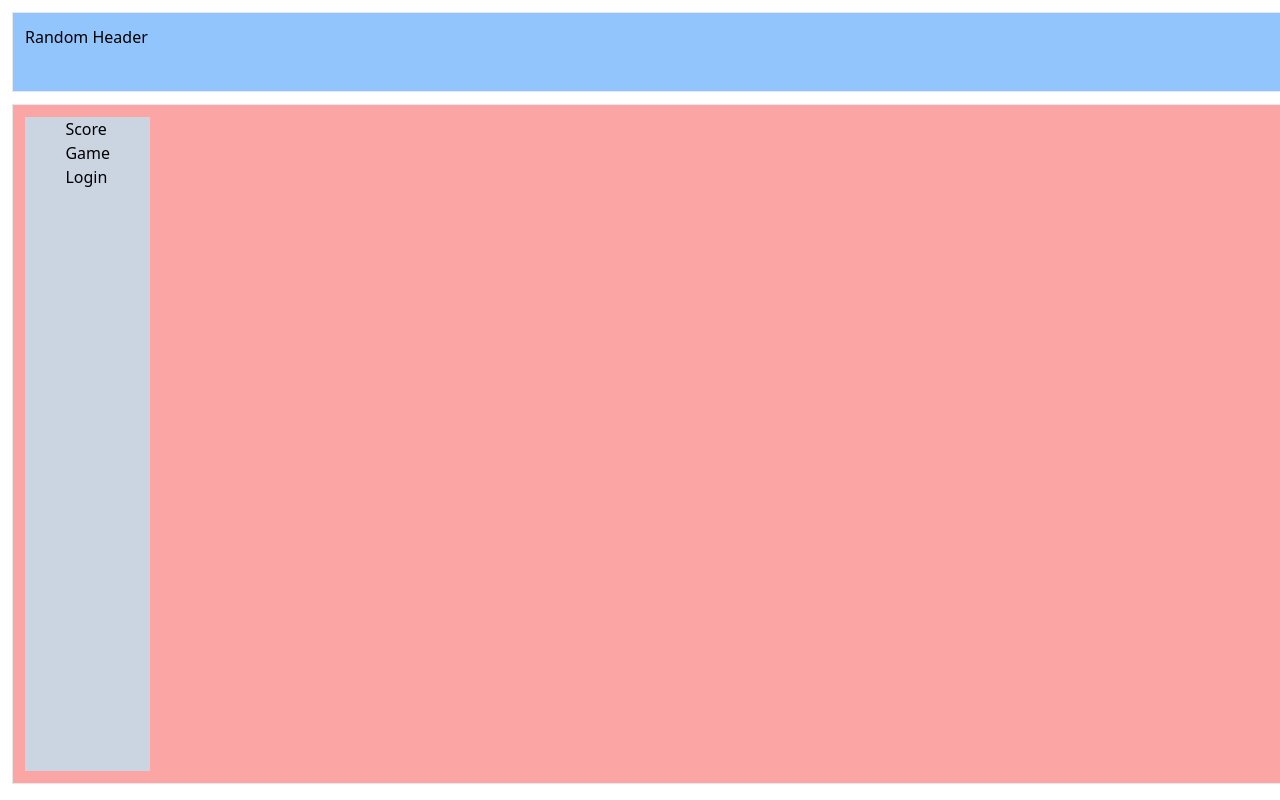
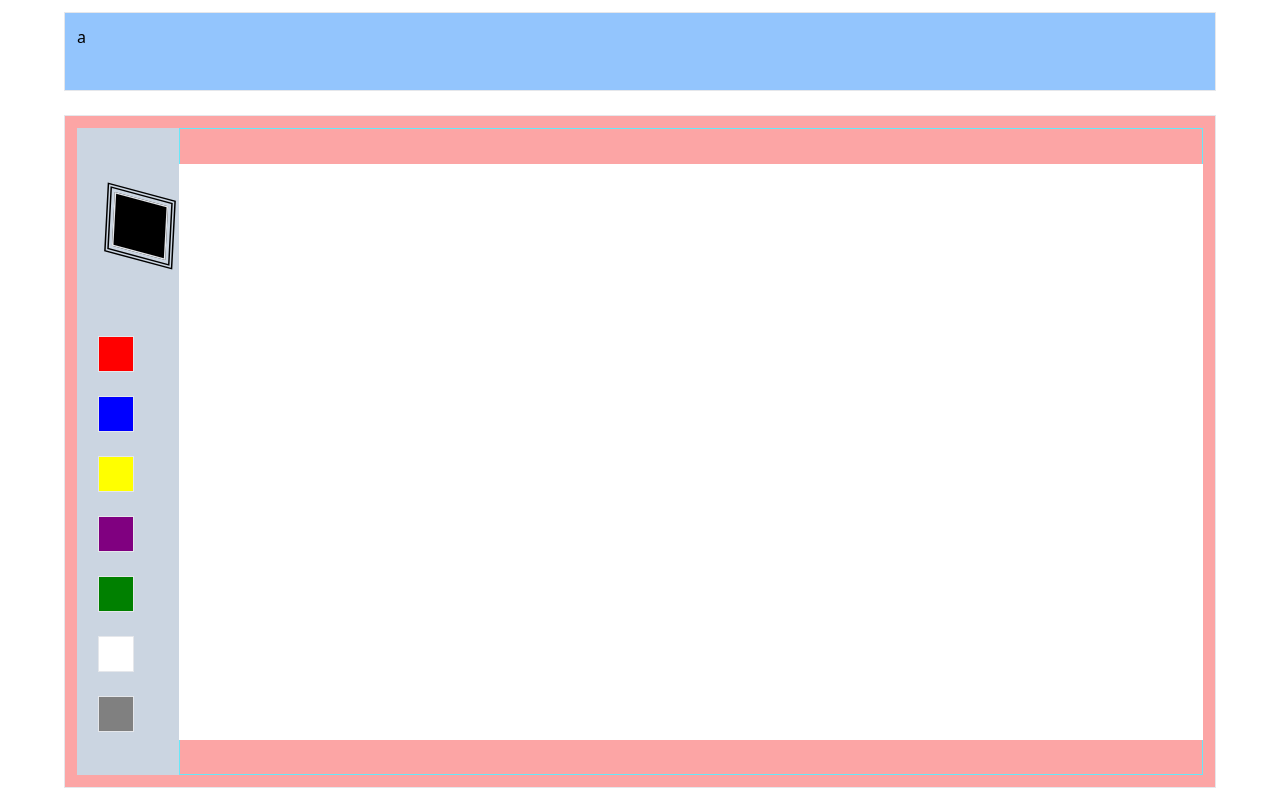
Before and after one commit to O9BitsO/vueFighting, a Vue app in the folder vueFighting/: page /page1 in a window 1280 px wide. Built offline with nearby package versions, Linux system fonts and the light colour scheme.

Commit message:
add color

```diff
--- /dev/null
+++ b/vueFighting/src/components/actionMenu.vue
@@ -0,0 +1,25 @@
+<script setup lang="ts">
+const props = defineProps(['color']);
+let listColor = [
+    'black',
+    'red',
+    'blue',
+    'yellow',
+    'purple',
+    'green',
+    'white',
+    'gray',
+]
+function bgColor(color: string) {
+    return 'background-color: ' + color + ';';
+}
+</script>
+<template>
+    <div>
+        <div v-for="color in listColor" :key="color">
+            <button class="w-9 h-9 m-3 p-3 border" :style="[bgColor(color)]" :class="[{'skew-y-12 rotate-3 scale-150 ml-9 mt-20 mb-20 mr-3 outline-double outline-3 outline-offset-2' : props.color === color}]" @click="$emit('changeColor', color)"></button>
+        </div>
+    </div>
+</template>
+<style>
+</style>
--- /dev/null
+++ b/vueFighting/src/components/drawZone.vue
@@ -0,0 +1,84 @@
+<script setup lang="ts">
+import { onMounted, ref, watch, computed } from 'vue';
+const mouse = ref({ x: 0, y: 0 });
+let canvas: HTMLCanvasElement | null;
+let c: CanvasRenderingContext2D | null;
+const drawing = ref(false);
+let boardPos = ref({ x: 0, y: 0 });
+// const drawingColor = ref('black');
+const props = defineProps(['color']);
+
+
+function init() {
+    canvas = document.querySelector('canvas');
+    if (!canvas) return;
+    c = canvas.getContext('2d');
+    if (!c) return;
+    canvas.width = 1024;
+    canvas.height = 576;
+    c.fillStyle = 'white';
+    c.fillRect(0, 0, canvas.width, canvas.height);
+    let offset = canvas.getBoundingClientRect();
+    boardPos.value.x = offset.left;
+    boardPos.value.y = offset.top;
+    document.addEventListener('mousedown', draw);
+}
+
+function draw() {
+    if (!c) return;
+    console.log('I am drawing!!!');
+    c.fillStyle = props.color;
+    c.fillRect(mouse.value.x - boardPos.value.x, mouse.value.y - boardPos.value.y, 1, 1);
+}
+
+// watch(drawing, async (isDrawing: boolean) => {
+//     if (isDrawing) {
+//         draw();
+//     }
+// })
+
+const continueDrawing = computed(() => {
+  if(drawing.value) draw();
+  return;
+})
+
+onMounted(() => {
+    init();
+    document.onmousemove = function (e) {
+        mouse.value.x = e.pageX;
+        mouse.value.y = e.pageY;
+        if (!canvas) return;
+        let offset = canvas.getBoundingClientRect();
+        boardPos.value.x = offset.left;
+        boardPos.value.y = offset.top;
+    };
+    document.onmousedown = function () {
+        drawing.value = true;
+    };
+    document.onmouseup = function () {
+        drawing.value = false;
+    };
+})
+</script>
+<template>
+    <div class="drawZone border border-cyan-300">
+        <canvas id="drawBoard" class="drawBoard"></canvas>
+    </div>
+    <p>{{continueDrawing}}</p>
+</template>
+<style>
+.drawZone {
+    position: relative;
+    width: 100%;
+    height: 100%;
+    top: 0;
+    left: 0;
+    display: flex;
+    justify-content: center;
+    align-items: center;
+}
+
+.drawBoard {
+    position: absolute;
+}
+</style>
--- /dev/null
+++ b/vueFighting/src/components/modal.vue
@@ -0,0 +1,9 @@
+<script setup lang="ts">
+</script>
+<template>
+    <div>
+
+    </div>
+</template>
+<style>
+</style>
--- a/vueFighting/src/components/prototype.vue
+++ b/vueFighting/src/components/prototype.vue
@@ -1,11 +1,11 @@
 <script setup lang="ts">
 </script>
 <template>
-    <div style="position: absolute; width: 100%; height: 100%; top: 0; left: 0; display: block;">
-        <header class="bg-blue-300 border m-3 p-3" style="width: 100%; height: 10%; top: 0; left: 0;">
+    <div style="position: absolute; width: 100%; height: 100%; top: 0; left: 0; display: flex; flex-direction: column; align-items: center;">
+        <header class="bg-blue-300 border m-3 p-3" style="width: 90%; height: 10%; top: 0; left: 0;">
             <slot name="header"></slot>
         </header>
-        <div style="display: flex; width: 100%; height: 85%;" class="bg-red-300 border m-3 p-3">
+        <div style="display: flex; width: 90%; height: 85%;" class="bg-red-300 border m-3 p-3">
             <div style="width: 10%; height: 100%; display: flex; flex-direction: column; align-items: center;" class="bg-slate-300 container">
                 <slot name="navBar"></slot>
             </div>
--- a/vueFighting/src/main.ts
+++ b/vueFighting/src/main.ts
@@ -7,7 +7,7 @@ import App from './App.vue'
 import router from './router'
 import Menu from './components/Menu.vue'
 import RouteMenu from './components/RouteMenu.vue'
-import Page1 from './pages/page1.vue'
+import Page1 from './pages/draw.vue'
 
 // Import the functions you need from the SDKs you need
 import { initializeApp } from "firebase/app";
--- /dev/null
+++ b/vueFighting/src/pages/draw.vue
@@ -0,0 +1,30 @@
+<script setup lang="ts">
+import Proto from "../components/prototype.vue";
+import drawZone from "@/components/drawZone.vue";
+import actionMenu from "@/components/actionMenu.vue";
+import { onMounted, ref, watch, computed } from 'vue';
+
+const drawingColor = ref('black');
+
+function changeColor(color: string) {
+    console.log(color);
+    drawingColor.value = color;
+}
+</script>
+<template>
+    <div>
+        <Proto>
+            <template v-slot:header>
+                a
+            </template>
+            <template v-slot:navBar>
+                <actionMenu :color="drawingColor" @changeColor="changeColor"></actionMenu>
+            </template>
+            <template v-slot:content>
+                <drawZone :color="drawingColor"></drawZone>
+            </template>
+        </Proto>
+    </div>
+</template>
+<style>
+</style>
```
